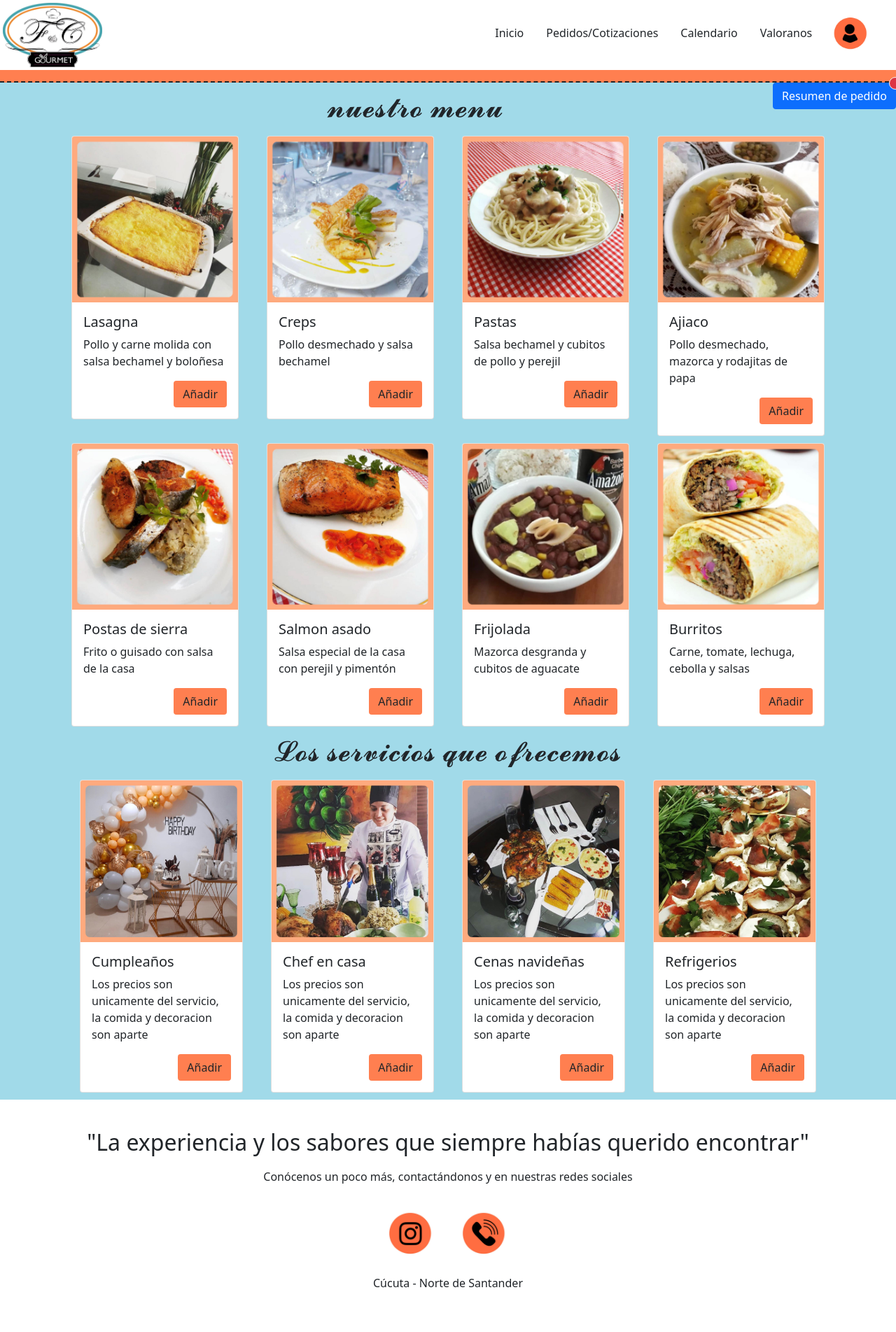
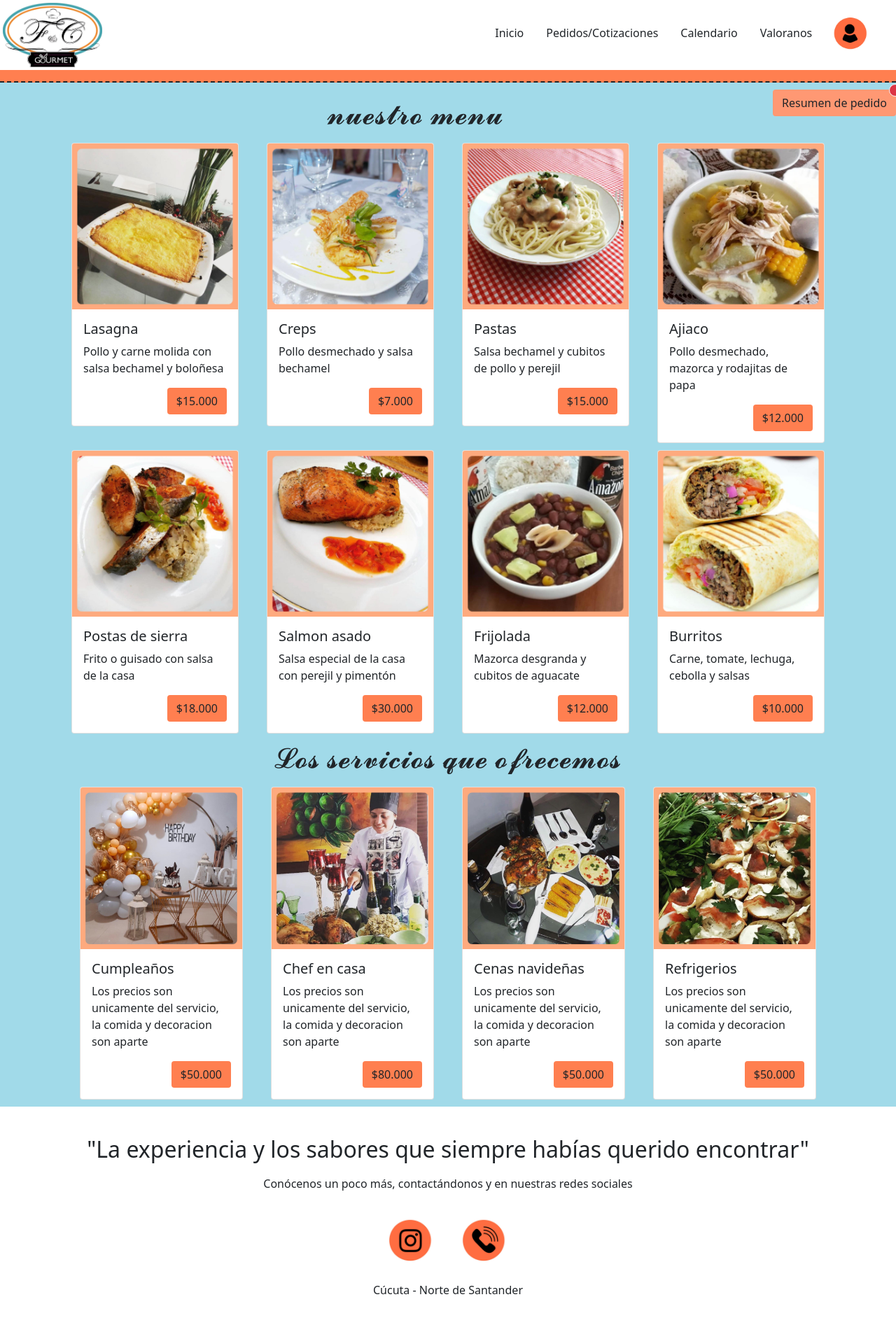
Before and after one commit to ocamilavillero09/ProyectoORIANAVILLERO, a PHP site: page /Pedidosycoti.html in a window 1280 px wide; the page is wider, and only the part inside the window is pictured. Shown: that part at 70% size. Before the commit the page ends 1839 px from the top of that part, so only its background shows below. Run offline with PHP 8.4, Linux system fonts and the light colour scheme.

Commit message:
cambios en pedidos y cotizaciones

```diff
--- a/Pedidosycoti.html
+++ b/Pedidosycoti.html
@@ -75,7 +75,7 @@
 
                     </div>
                     <div class="modal-footer">
-                      <button type="submit" class="btn btn-primary">Listo</button>
+                      <button type="submit" class="btn">Listo</button>
                     </div>
                   </div>
                 </div>
@@ -93,7 +93,7 @@
 
       <!-- Boton del resumen del pedido-->
       <aside>
-        <button type="button" class="btn btn-primary position-relative" style="float:right ;">
+        <button type="button" class="btn position-relative" style="float:right;">
           Resumen de pedido
           <span class="position-absolute top-0 start-100 translate-middle p-2 bg-danger border border-light rounded-circle">
             <span class="visually-hidden">New alerts</span>
@@ -121,7 +121,7 @@
           <div class="card-body">
             <h5 class="card-title">Lasagna</h5>
             <p class="card-text"> Pollo y carne molida con salsa bechamel y boloñesa</p>
-            <a href="#" class="btn">Añadir</a>
+            <a href="#" class="btn">$15.000</a>
           </div>
         </div>
       </div>
@@ -132,7 +132,7 @@
           <div class="card-body">
             <h5 class="card-title">Creps</h5>
             <p class="card-text">Pollo desmechado y salsa bechamel</p>
-            <a href="#" class="btn">Añadir</a>
+            <a href="#" class="btn">$7.000</a>
           </div>
         </div>
       </div>
@@ -143,7 +143,7 @@
           <div class="card-body">
             <h5 class="card-title">Pastas</h5>
             <p class="card-text">Salsa bechamel y cubitos de pollo y perejil</p>
-            <a href="#" class="btn">Añadir</a>
+            <a href="#" class="btn">$15.000</a>
           </div>
         </div>
       </div>
@@ -154,7 +154,7 @@
           <div class="card-body">
             <h5 class="card-title">Ajiaco</h5>
             <p class="card-text"> Pollo desmechado, mazorca y rodajitas de papa </p>
-            <a href="#" class="btn">Añadir</a>
+            <a href="#" class="btn">$12.000</a>
           </div>
         </div>
       </div>
@@ -171,7 +171,7 @@
           <div class="card-body">
             <h5 class="card-title">Postas de sierra</h5>
             <p class="card-text"> Frito o guisado con salsa de la casa</p>
-            <a href="#" class="btn">Añadir</a>
+            <a href="#" class="btn">$18.000</a>
           </div>
         </div>
       </div>
@@ -182,7 +182,7 @@
           <div class="card-body">
             <h5 class="card-title">Salmon asado</h5>
             <p class="card-text">Salsa especial de la casa con perejil y pimentón</p>
-            <a href="#" class="btn">Añadir</a>
+            <a href="#" class="btn">$30.000</a>
           </div>
         </div>
       </div>
@@ -193,7 +193,7 @@
           <div class="card-body">
             <h5 class="card-title">Frijolada</h5>
             <p class="card-text">Mazorca desgranda y cubitos de aguacate</p>
-            <a href="#" class="btn">Añadir</a>
+            <a href="#" class="btn">$12.000</a>
           </div>
         </div>
       </div>
@@ -206,7 +206,7 @@
           <div class="card-body">
             <h5 class="card-title">Burritos</h5>
             <p class="card-text">Carne, tomate, lechuga, cebolla y salsas</p>
-            <a href="#" class="btn">Añadir</a>
+            <a href="#" class="btn">$10.000</a>
           </div>
         </div>
       </div>
@@ -231,7 +231,7 @@
             <div class="card-body">
               <h5 class="card-title">Cumpleaños</h5>
               <p class="card-text">Los precios son unicamente del servicio, la comida y decoracion son aparte</p>
-              <a href="#" class="btn">Añadir</a>
+              <a href="#" class="btn">$50.000</a>
             </div>
           </div>
         </div>
@@ -242,7 +242,7 @@
             <div class="card-body">
               <h5 class="card-title">Chef en casa</h5>
               <p class="card-text">Los precios son unicamente del servicio, la comida y decoracion son aparte</p>
-              <a href="#" class="btn">Añadir</a>
+              <a href="#" class="btn">$80.000</a>
             </div>
           </div>
         </div>
@@ -253,7 +253,7 @@
             <div class="card-body">
               <h5 class="card-title">Cenas navideñas</h5>
               <p class="card-text">Los precios son unicamente del servicio, la comida y decoracion son aparte</p>
-              <a href="#" class="btn">Añadir</a>
+              <a href="#" class="btn">$50.000</a>
             </div>
           </div>
         </div>
@@ -264,7 +264,7 @@
             <div class="card-body">
               <h5 class="card-title">Refrigerios</h5>
               <p class="card-text">Los precios son unicamente del servicio, la comida y decoracion son aparte</p>
-              <a href="#" class="btn">Añadir</a>
+              <a href="#" class="btn">$50.000</a>
             </div>
           </div>
         </div>
--- a/css/style.css
+++ b/css/style.css
@@ -9,6 +9,7 @@
   background-color:coral;
   border-bottom-style: dashed;
   border-bottom-width: 2px;
+  margin-bottom: 10px;
 }
 
 #logofyc {
@@ -96,6 +97,10 @@ a.btn{
   float: right;
 }
 
+button.btn{
+  background-color: rgb(255, 152, 115);
+}
+
 
 
 
```
